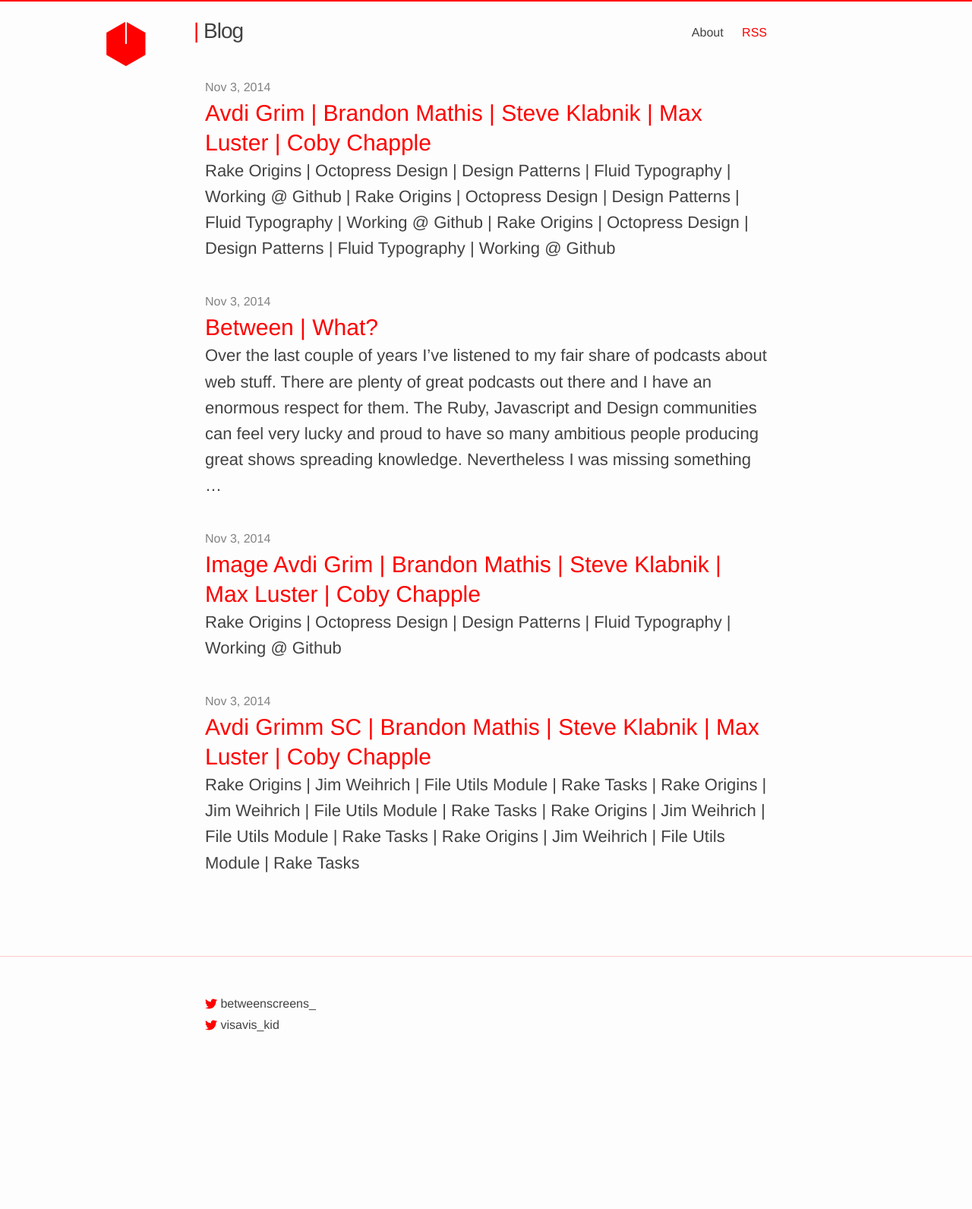
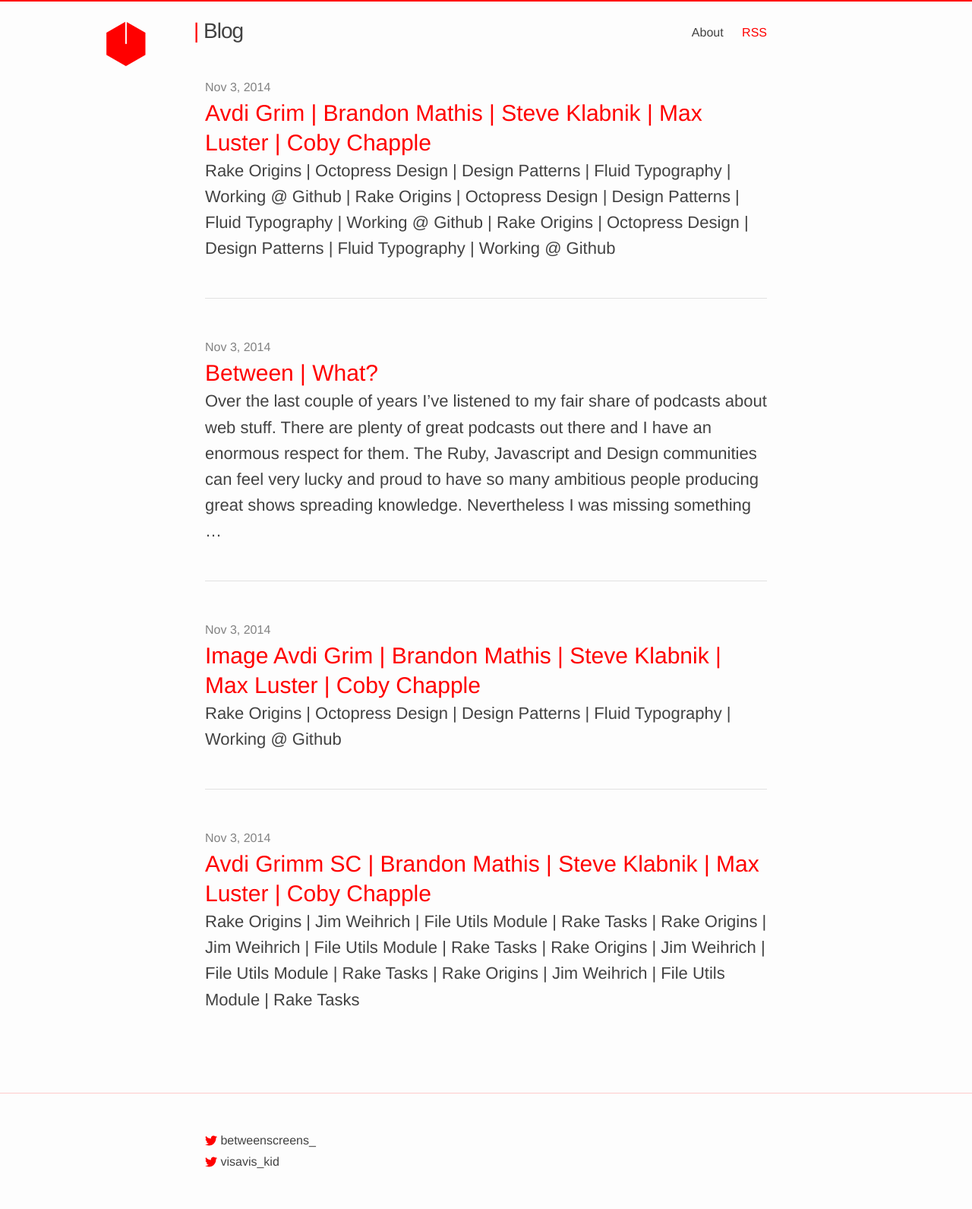
Before and after one commit to vis-kid/between_blog, a Jekyll site: the page built from index.html, in a window 1280 px wide. Shown: the whole page at 76% size. Built offline with Jekyll 4.4.1, drawn with Linux system fonts in a browser that asks for light colours; the list of posts is cut into pages by our own code; before the commit the page ends 1411 px from its top, so only the background shows below that.

Commit message:
Adds border for index and applies vertical rythm

```diff
--- a/_sass/_layout.scss
+++ b/_sass/_layout.scss
@@ -203,6 +203,17 @@
     }
 }
 
+.post-list li {
+  border-bottom: 1px solid rgba($grey-color-dark, 0.15);
+  padding-bottom: 7px;
+  margin-bottom: 52px;
+  &:last-child {
+    border-bottom: none;
+    padding-bottom: 0px;
+    margin-bottom: 0px;
+	}
+}
+
 .post .post-meta {
   font-size: 22px;
 }
```
